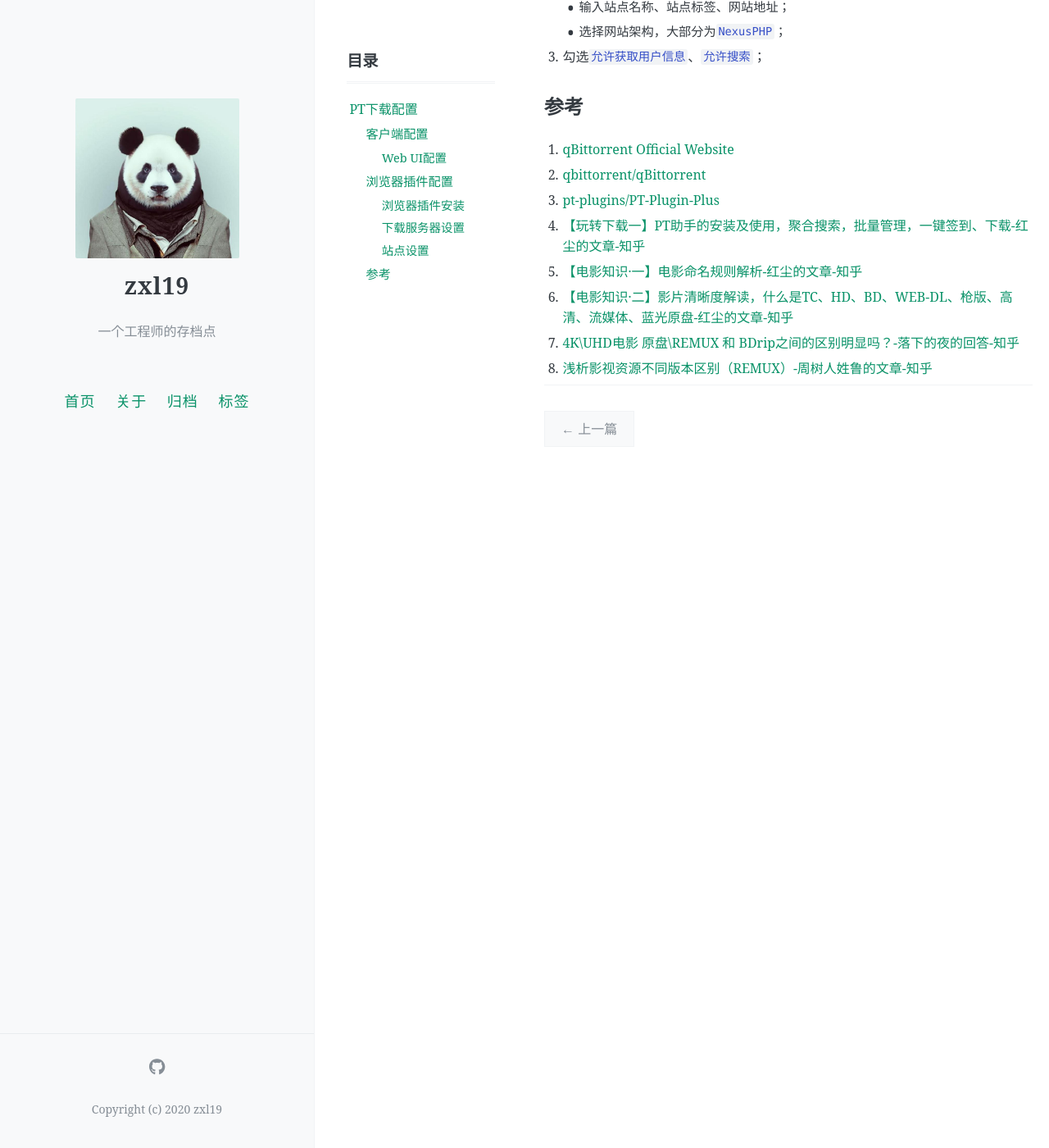
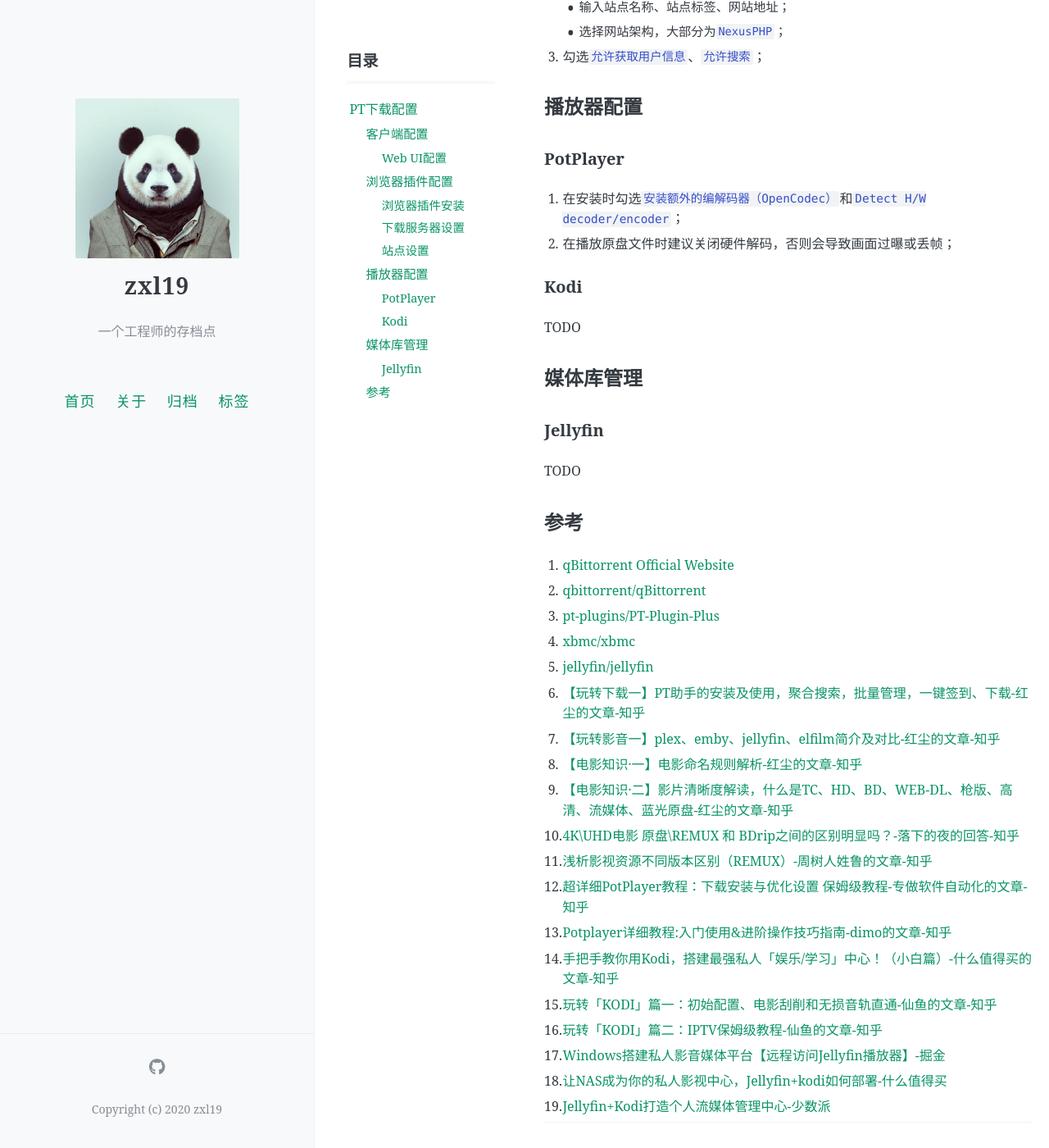
Before and after one commit to zxl19/zxl19.github.io, a Jekyll site: the page built from _posts/2023-09-07-pt-setup.md, in a window 1280 px wide and 1400 px high, scrolled down 1135 px. Shown: the whole window at 82% size. Built offline with Jekyll 4.4.1, drawn with Linux system fonts in a browser that asks for light colours; comment, search, counter and statistics services are not loaded; before the commit the page ends 1720 px from its top, so only the background shows below that.

Commit message:
Update Posts

```diff
--- a/_posts/2023-09-07-pt-setup.md
+++ b/_posts/2023-09-07-pt-setup.md
@@ -53,13 +53,41 @@ pinned: false
 
 3. 勾选`允许获取用户信息`、`允许搜索`；
 
+## 播放器配置
+
+### PotPlayer
+
+1. 在安装时勾选`安装额外的编解码器（OpenCodec）`和`Detect H/W decoder/encoder`；
+2. 在播放原盘文件时建议关闭硬件解码，否则会导致画面过曝或丢帧；
+
+### Kodi
+
+TODO
+
+## 媒体库管理
+
+### Jellyfin
+
+TODO
+
 ## 参考
 
 1. [qBittorrent Official Website](https://www.qbittorrent.org)
 2. [qbittorrent/qBittorrent](https://github.com/qbittorrent/qBittorrent)
 3. [pt-plugins/PT-Plugin-Plus](https://github.com/pt-plugins/PT-Plugin-Plus)
-4. [【玩转下载一】PT助手的安装及使用，聚合搜索，批量管理，一键签到、下载-红尘的文章-知乎](https://zhuanlan.zhihu.com/p/370267554)
-5. [【电影知识·一】电影命名规则解析-红尘的文章-知乎](https://zhuanlan.zhihu.com/p/391078574)
-6. [【电影知识·二】影片清晰度解读，什么是TC、HD、BD、WEB-DL、枪版、高清、流媒体、蓝光原盘-红尘的文章-知乎](https://zhuanlan.zhihu.com/p/412077939)
-7. [4K\UHD电影 原盘\REMUX 和 BDrip之间的区别明显吗？-落下的夜的回答-知乎](https://www.zhihu.com/question/266754983/answer/2393730119)
-8. [浅析影视资源不同版本区别（REMUX）-周树人姓鲁的文章-知乎](https://zhuanlan.zhihu.com/p/354928248)
+4. [xbmc/xbmc](https://github.com/xbmc/xbmc)
+5. [jellyfin/jellyfin](https://github.com/jellyfin/jellyfin)
+6. [【玩转下载一】PT助手的安装及使用，聚合搜索，批量管理，一键签到、下载-红尘的文章-知乎](https://zhuanlan.zhihu.com/p/370267554)
+7. [【玩转影音一】plex、emby、jellyfin、elfilm简介及对比-红尘的文章-知乎](https://zhuanlan.zhihu.com/p/370799025)
+8. [【电影知识·一】电影命名规则解析-红尘的文章-知乎](https://zhuanlan.zhihu.com/p/391078574)
+9. [【电影知识·二】影片清晰度解读，什么是TC、HD、BD、WEB-DL、枪版、高清、流媒体、蓝光原盘-红尘的文章-知乎](https://zhuanlan.zhihu.com/p/412077939)
+10. [4K\UHD电影 原盘\REMUX 和 BDrip之间的区别明显吗？-落下的夜的回答-知乎](https://www.zhihu.com/question/266754983/answer/2393730119)
+11. [浅析影视资源不同版本区别（REMUX）-周树人姓鲁的文章-知乎](https://zhuanlan.zhihu.com/p/354928248)
+12. [超详细PotPlayer教程：下载安装与优化设置 保姆级教程-专做软件自动化的文章-知乎](https://zhuanlan.zhihu.com/p/504190202)
+13. [Potplayer详细教程:入门使用&进阶操作技巧指南-dimo的文章-知乎](https://zhuanlan.zhihu.com/p/600527656)
+14. [手把手教你用Kodi，搭建最强私人「娱乐/学习」中心！（小白篇）-什么值得买的文章-知乎](https://zhuanlan.zhihu.com/p/210856993)
+15. [玩转「KODI」篇一：初始配置、电影刮削和无损音轨直通-仙鱼的文章-知乎](https://zhuanlan.zhihu.com/p/469759517)
+16. [玩转「KODI」篇二：IPTV保姆级教程-仙鱼的文章-知乎](https://zhuanlan.zhihu.com/p/478246252)
+17. [Windows搭建私人影音媒体平台【远程访问Jellyfin播放器】-掘金](https://juejin.cn/post/7226181917997482040)
+18. [让NAS成为你的私人影视中心，Jellyfin+kodi如何部署-什么值得买](https://post.smzdm.com/p/akmg5wgr/)
+19. [Jellyfin+Kodi打造个人流媒体管理中心-少数派](https://client.sspai.com/post/76951)
```
Also changed, not shown: _posts/2020-10-16-paper-writing.md (+4 -0 lines), _posts/2021-06-14-academic-guide.md (+2 -4 lines).
